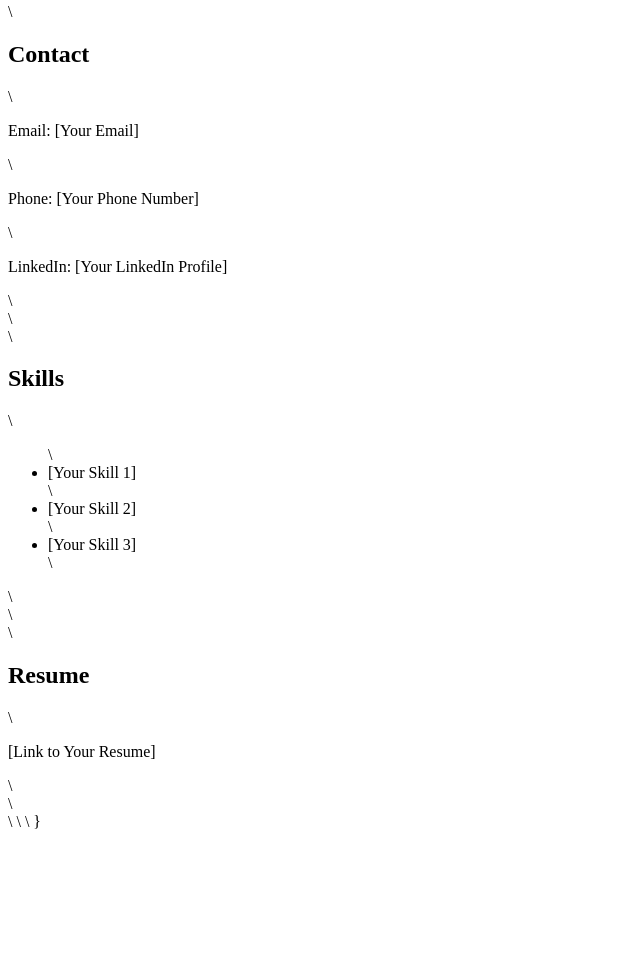
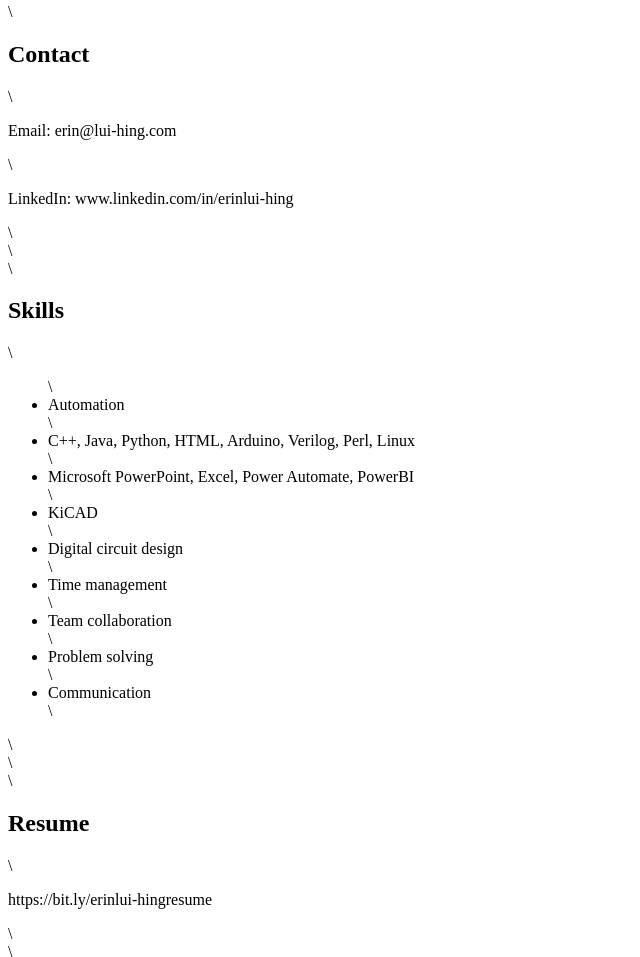
Before and after one commit to erinluihing/luihingweb, a plain HTML site: page index.html in a window 1280 px wide. Shown: the part 486-1443 px from the top of the page, without its empty margins (0-640 px from the left). Before the commit the page ends 1325 px from the top, so only its background shows below. Drawn offline with Linux system fonts and the light colour scheme.

Commit message:
Update index.html

```diff
--- a/index.html
+++ b/index.html
@@ -17,7 +17,7 @@
             font-family: Arial, sans-serif;\
             margin: 0;\
             padding: 0;\
-            background-color: #f8f8f8;\
+            background-color: #F7D6D0;\
             color: #333;\
         \}\
         header \{\
@@ -52,21 +52,26 @@
         </section>\
         <section>\
             <h2>Contact</h2>\
-            <p>Email: [Your Email]</p>\
-            <p>Phone: [Your Phone Number]</p>\
-            <p>LinkedIn: [Your LinkedIn Profile]</p>\
+            <p>Email: erin@lui-hing.com</p>\
+            <p>LinkedIn: www.linkedin.com/in/erinlui-hing</p>\
         </section>\
         <section>\
             <h2>Skills</h2>\
             <ul>\
-                <li>[Your Skill 1]</li>\
-                <li>[Your Skill 2]</li>\
-                <li>[Your Skill 3]</li>\
+                <li>Automation</li>\
+                <li>C++, Java, Python, HTML, Arduino, Verilog, Perl, Linux</li>\
+                <li>Microsoft PowerPoint, Excel, Power Automate, PowerBI</li>\
+                <li>KiCAD</li>\
+                <li>Digital circuit design</li>\
+                <li>Time management</li>\
+                <li>Team collaboration</li>\
+                <li>Problem solving</li>\
+                <li>Communication</li>\
             </ul>\
         </section>\
         <section>\
             <h2>Resume</h2>\
-            <p>[Link to Your Resume]</p>\
+            <p>https://bit.ly/erinlui-hingresume</p>\
         </section>\
     </main>\
 </body>\
```
